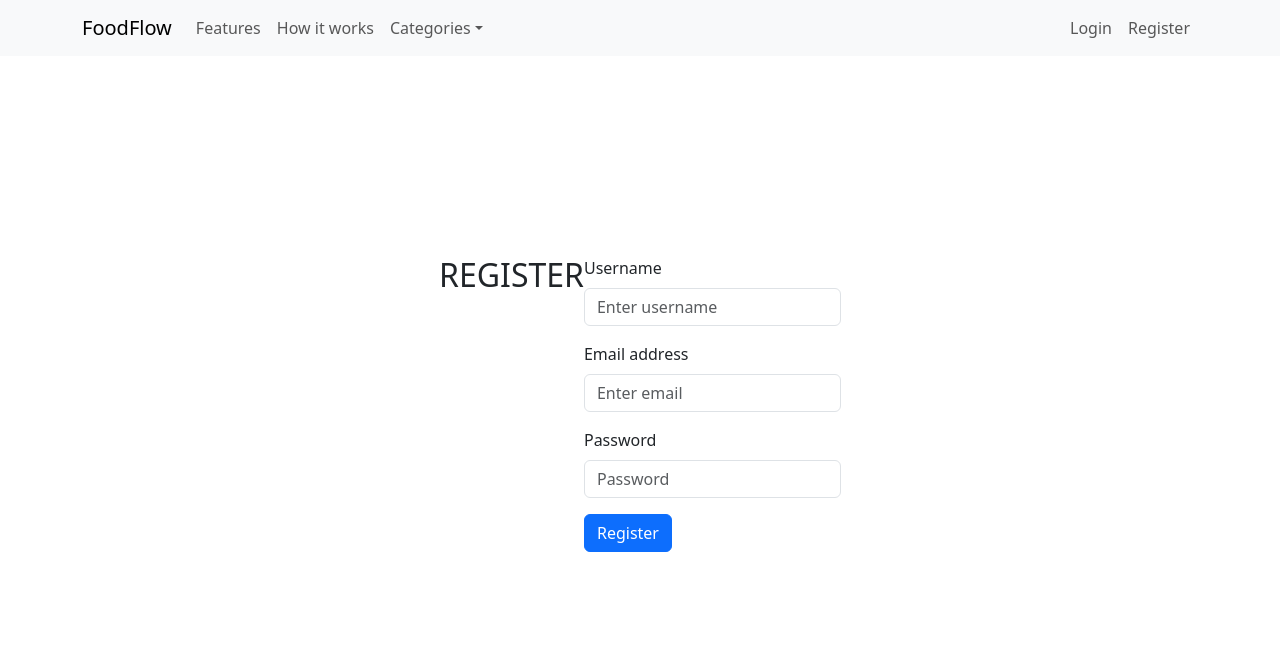
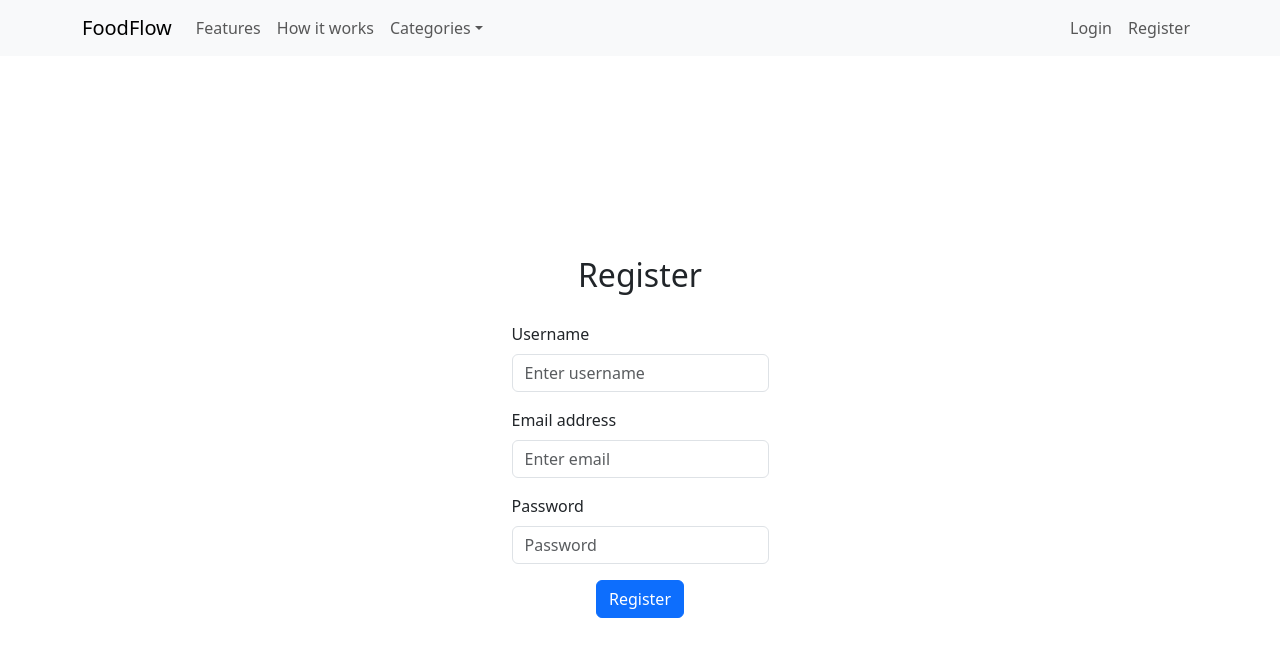
Before and after one commit to radito1/FoodFlow, a React (Vite) app: page /register in a window 1280 px wide. Shown: the top 656 px of the page. Built offline with nearby package versions, Linux system fonts and the light colour scheme; no server answers.

Commit message:
add styles to login and register

```diff
--- a/src/components/login/Login.jsx
+++ b/src/components/login/Login.jsx
@@ -1,6 +1,6 @@
 import Form from 'react-bootstrap/Form';
 import Button from 'react-bootstrap/Button';
-import'./login.css'
+import './login.css'
 import { useState } from 'react';
 import { getAuth, signInWithEmailAndPassword } from 'firebase/auth';
 import { useNavigate } from 'react-router-dom';
@@ -34,9 +34,11 @@ const Login = () => {
                     <Form.Label>Password</Form.Label>
                     <Form.Control type="password" value={password} onChange={(e) => setPassword(e.target.value)} placeholder="Password" />
                 </Form.Group>
-                <Button variant="primary" type="submit">
-                    Login
-                </Button>
+                <div className='button-container'>
+                    <Button variant="primary" type="submit">
+                        Login
+                    </Button>
+                </div>
             </Form>
         </div>
 
--- a/src/components/login/login.css
+++ b/src/components/login/login.css
@@ -1,5 +1,12 @@
 .form-container {
     display: flex;
+    flex-direction: column;
     justify-content: center;
-    margin-top: 200px;
+    align-items: center;
+    gap: 20px;
 }
+
+.button-container{
+    display: flex;
+    justify-content: center;
+}
--- a/src/components/register/Register.jsx
+++ b/src/components/register/Register.jsx
@@ -55,7 +55,7 @@ const Register = () => {
 
     return (
         <div className='form-container'>
-            <h2>REGISTER</h2>
+            <h2>Register</h2>
             <Form onSubmit={register}>
                 <Form.Group className="mb-3" controlId="formGroupUsername">
                     <Form.Label>Username</Form.Label>
@@ -69,9 +69,11 @@ const Register = () => {
                     <Form.Label>Password</Form.Label>
                     <Form.Control type="password" value={password} onChange={passwordChangeHandler} placeholder="Password" />
                 </Form.Group>
-                <Button variant="primary" type="submit">
-                    Register
-                </Button>
+                <div className='button-container'>
+                    <Button variant="primary" type="submit">
+                        Register
+                    </Button>
+                </div>
             </Form>
         </div>
 
```
